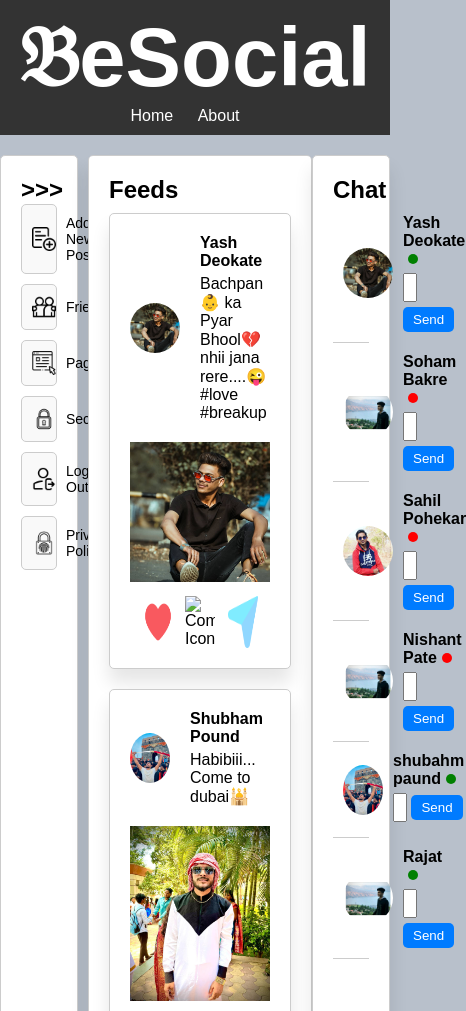
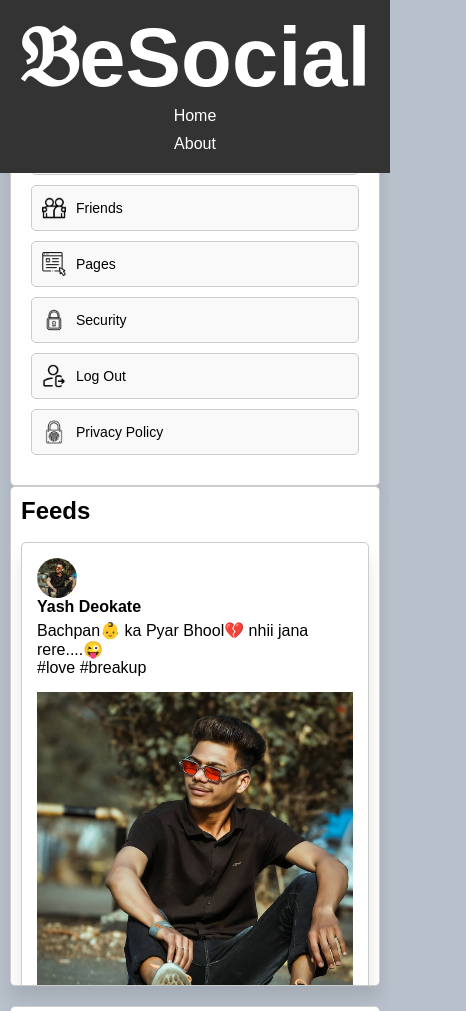
Before and after one commit to bhavinc8787/besocial, a plain HTML site: page feeds.html in a window 390 px wide. Shown: the top 1011 px of the page, 466 px wide, since content can reach past the window. Drawn offline with Linux system fonts and the light colour scheme.

Commit message:
Update feeds.css

```diff
--- a/feeds.css
+++ b/feeds.css
@@ -1,4 +1,3 @@
-/* Reset default margin and padding */
 * {
     margin: 0;
     padding: 0;
@@ -16,6 +15,12 @@
     color: #fff;
     padding: 10px;
     text-align: center;
+    position: fixed;
+    top: 0;
+    left: 0;
+    width: 100%;
+    z-index: 1000;
+    transition: top 0.3s; /* Smooth transition */
 }
 
 header h1 {
@@ -36,11 +41,12 @@
     text-decoration: none;
 }
 
-
 .main-content {
     display: flex;
-    margin: 20px auto;
+    flex-wrap: wrap;
+    margin: 80px auto 20px; /* Adjusted for fixed header */
     max-width: 1200px;
+    padding: 0 20px;
 }
 
 .sidebar {
@@ -51,6 +57,7 @@
     border-radius: 5px;
     margin-right: 10px;
     box-shadow: 0px 14px 18px rgba(0, 0, 0, 0.1);
+    flex: 1 1 200px; /* Flexbox adjustment */
 }
 
 .feeds {
@@ -62,6 +69,7 @@
     box-shadow: 0px 14px 18px rgba(0, 0, 0, 0.1);
     overflow-y: auto;
     max-height: 150vh;
+    flex: 2 1 500px; /* Flexbox adjustment */
 }
 
 .sidebar.chat {
@@ -141,7 +149,6 @@
     padding: 20px;
     margin-bottom: 20px;
     box-shadow: 0px 14px 18px rgba(0, 0, 0, 0.1);
-
 }
 
 .post-header {
@@ -162,7 +169,7 @@
 
 .post-icons {
     display: flex;
-    justify-content:space-evenly;
+    justify-content: space-evenly;
 }
 
 .icon {
@@ -227,6 +234,7 @@
     height: auto;
     margin-right: 10px;
 }
+
 .sidebar .option-card {
     display: flex;
     align-items: center;
@@ -237,6 +245,7 @@
     cursor: pointer;
     background-color: #f9f9f9;
 }
+
 .new-post-box {
     margin-top: 10px;
     padding: 10px;
@@ -270,6 +279,7 @@
 .post-btn:hover {
     background-color: #0056b3;
 }
+
 .sidebar .option-card img {
     width: 24px;
     height: 24px;
@@ -280,3 +290,104 @@
     margin: 0;
     font-size: 14px;
 }
+
+/* Media Queries */
+
+/* Large screens (desktops, 1200px and above) */
+@media (min-width: 1200px) {
+    .main-content {
+        padding: 0 40px;
+    }
+}
+
+/* Medium screens (tablets, 768px to 1199px) */
+@media (max-width: 1199px) {
+    .sidebar {
+        width: 25%;
+    }
+    .feeds {
+        width: 70%;
+    }
+}
+
+/* Small screens (phones, 767px and below) */
+@media (max-width: 767px) {
+    header nav ul li {
+        display: block;
+        margin-right: 0;
+        margin-bottom: 10px;
+    }
+
+    .main-content {
+        flex-direction: column;
+        padding: 0 10px;
+    }
+
+    .sidebar, .feeds {
+        width: 100%;
+        margin-right: 0;
+    }
+
+    .feeds {
+        margin-bottom: 20px;
+    }
+
+    .chat-row {
+        flex-direction: column;
+        align-items: flex-start;
+    }
+
+    .profile-pic {
+        width: 40px;
+        height: 40px;
+    }
+
+    .post-icons {
+        flex-direction: column;
+    }
+
+    .post-image {
+        height: auto;
+    }
+
+    .comment-input {
+        width: calc(100% - 40px);
+        margin-right: 0;
+        margin-bottom: 10px;
+    }
+}
+
+@media (max-width: 480px) {
+    .post-header {
+        flex-direction: column;
+        align-items: flex-start;
+    }
+
+    .post-info {
+        margin-left: 0;
+    }
+
+    .icon {
+        width: 25px;
+    }
+
+    .post-image {
+        margin: 5px 0;
+    }
+
+    .feeds {
+        padding: 10px;
+    }
+
+    .feed-card {
+        padding: 15px;
+    }
+
+    .comment-input {
+        width: calc(100% - 30px);
+    }
+
+    .post-input {
+        width: calc(100% - 16px);
+    }
+}
```
Lines whose indentation alone changed are shown as unchanged.
